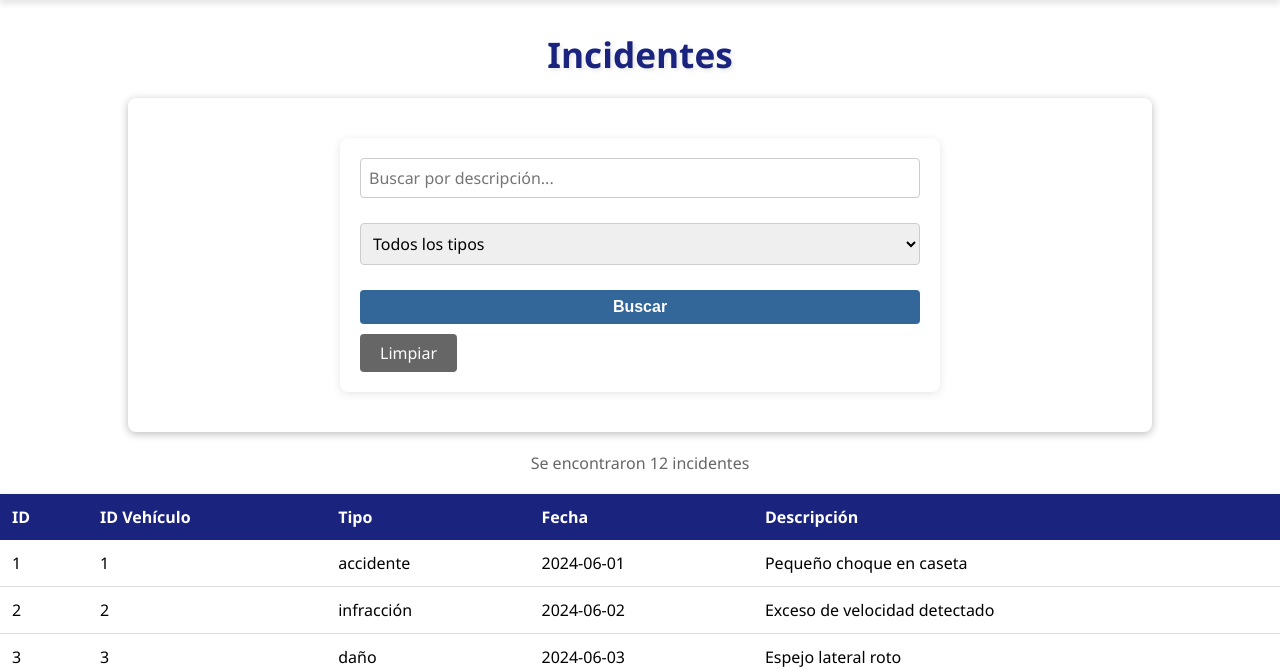
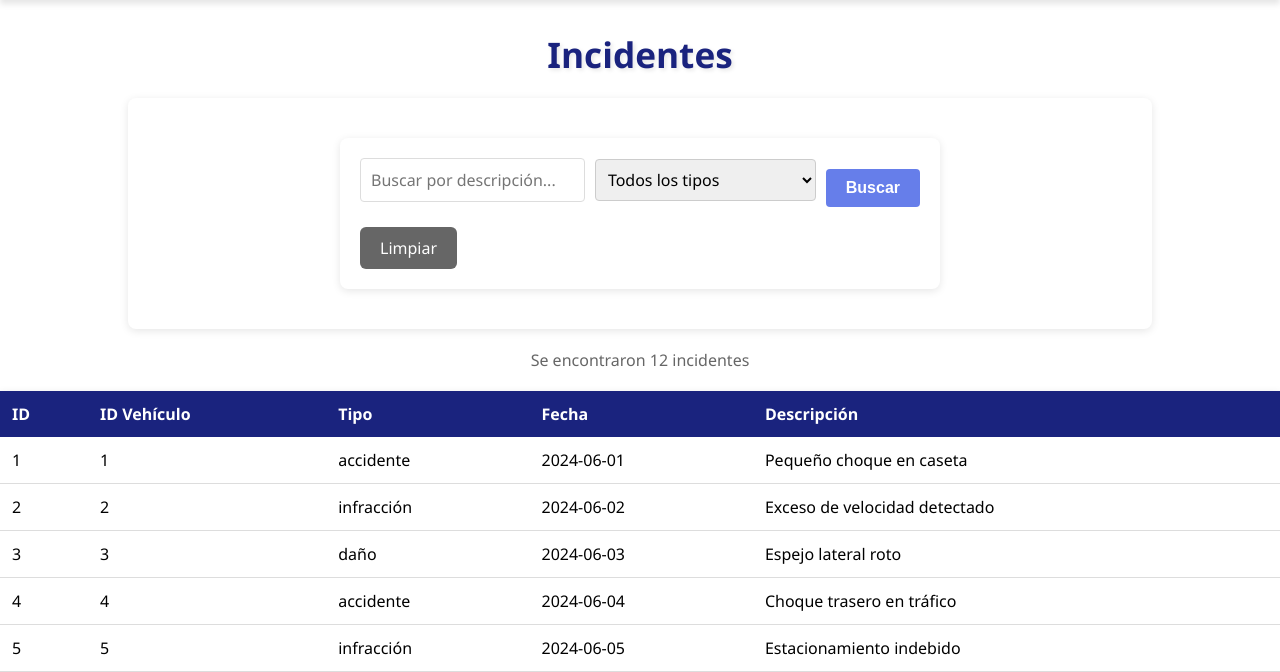
Before and after one commit to DonITpy/Bases-Proyecto-Final, a FastAPI app: page /incidentes_web in a window 1280 px wide. Shown: the part 66-738 px from the top of the page. Run offline with FastAPI, Linux system fonts and the light colour scheme; a user stored in the database is signed in; data comes from the database, SQL or seed files in the repository; data that the repository does not hold is empty.

Commit message:
Detalles en Filtros

```diff
--- a/backend/templates/incidentes.html
+++ b/backend/templates/incidentes.html
@@ -3,9 +3,9 @@
     <h1>Incidentes</h1>
 
     <!-- BÚSQUEDA Y FILTROS -->
-    <div style="background:#fff; padding:20px; margin:20px auto; width:80%; border-radius:8px; box-shadow:0 2px 8px #bbb;">
-        <form method="get" action="/incidentes_web" style="display:flex; gap:10px; flex-wrap:wrap;">
-            <input type="text" name="buscar" placeholder="Buscar por descripción..." value="{{buscar}}" style="flex:1; min-width:200px; padding:8px; border:1px solid #ccc; border-radius:4px;">
+    <div class="search-container">
+        <form method="get" action="/incidentes_web" class="search-form" style="display:flex; gap:10px; align-items:center; flex-wrap:wrap;">
+            <input type="text" name="buscar" placeholder="Buscar por descripción..." value="{{buscar}}" style="flex:1; min-width:200px;">
             <select name="filtro_tipo" style="padding:8px; border:1px solid #ccc; border-radius:4px;">
                 <option value="">Todos los tipos</option>
                 <option value="accidente" {% if filtro_tipo == 'accidente' %}selected{% endif %}>Accidente</option>
@@ -13,8 +13,8 @@
                 <option value="daño" {% if filtro_tipo == 'daño' %}selected{% endif %}>Daño</option>
                 <option value="retraso" {% if filtro_tipo == 'retraso' %}selected{% endif %}>Retraso</option>
             </select>
-            <button type="submit" style="padding:8px 20px; background:#336699; color:white; border:none; border-radius:4px; cursor:pointer;">Buscar</button>
-            <a href="/incidentes_web" style="padding:8px 20px; background:#666; color:white; border:none; border-radius:4px; cursor:pointer; text-decoration:none;">Limpiar</a>
+            <button type="submit">Buscar</button>
+            <a href="/incidentes_web" style="background:#666; color:white; padding:10px 20px; border-radius:6px; text-decoration:none; text-align:center;">Limpiar</a>
         </form>
     </div>
 
```
Also changed, not shown: backend/templates/consumo.html (+4 -4 lines), backend/templates/mantenimiento.html (+5 -5 lines).
